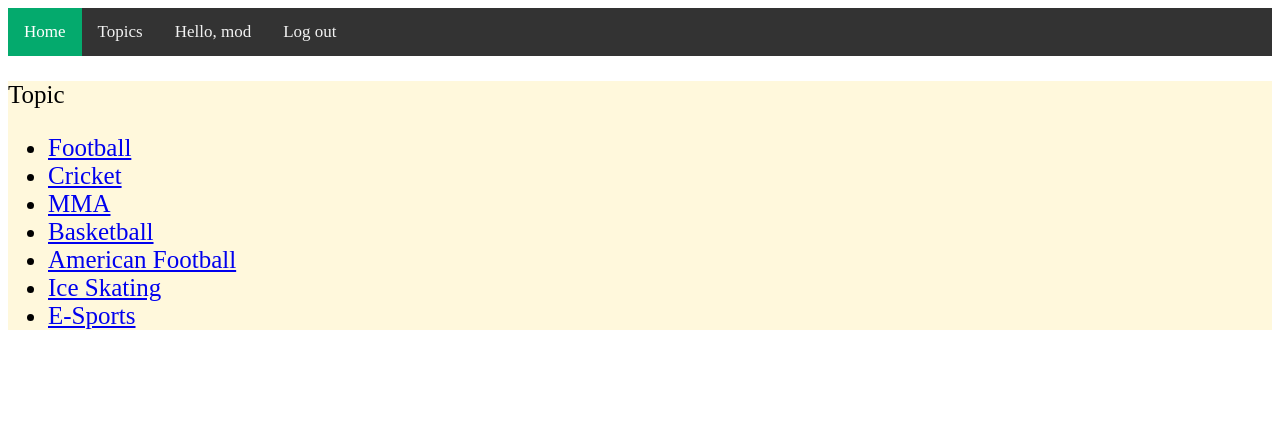
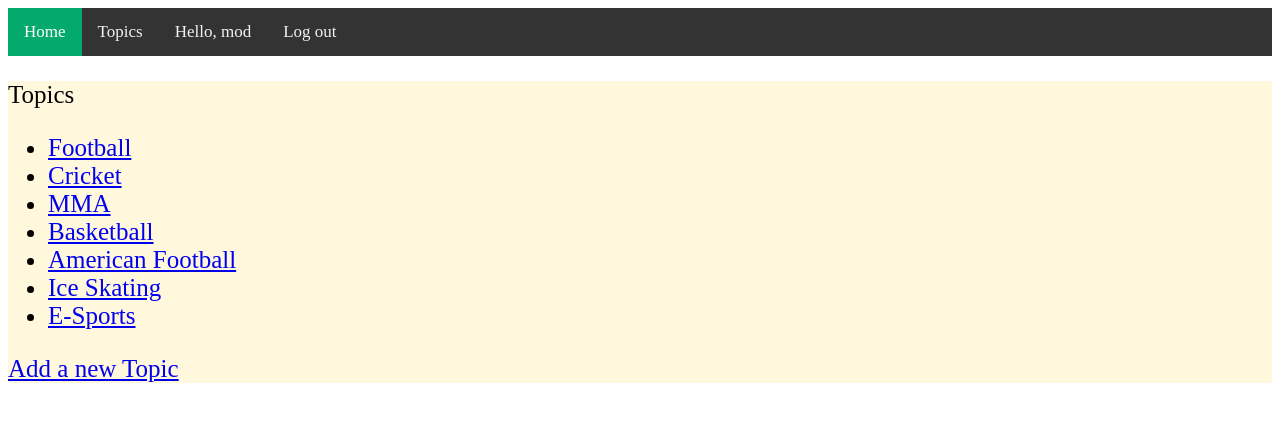
Before and after one commit to Aazat/Blog_Django, a Django app: page /topics/ in a window 1280 px wide. Shown: the top 422 px of the page. Run offline with Django 4.2, Linux system fonts and the light colour scheme; a user stored in the database is signed in; data comes from the database, SQL or seed files in the repository; both versions use the stored data as it was after the commit.

Commit message:
User Authentication, Database Migration, User access modified

```diff
--- a/learning_log/settings.py
+++ b/learning_log/settings.py
@@ -125,3 +125,4 @@ STATIC_URL = 'static/'
 # https://docs.djangoproject.com/en/4.0/ref/settings/#default-auto-field
 
 DEFAULT_AUTO_FIELD = 'django.db.models.BigAutoField'
+LOGIN_URL= 'users:login'
--- a/learning_logs/models.py
+++ b/learning_logs/models.py
@@ -1,10 +1,12 @@
 from django.db import models
 from django.db.models.deletion import CASCADE
+from django.contrib.auth.models import User
 
 class Topic(models.Model):
     """A topic user is learning about"""
     text = models.CharField(max_length=200)
     date_added = models.DateTimeField(auto_now_add=True)
+    owner = models.ForeignKey(User, on_delete=models.CASCADE)
 
     def __str__(self):
         """Return a string representation of the model"""
--- a/learning_logs/templates/learning_logs/topic.html
+++ b/learning_logs/templates/learning_logs/topic.html
@@ -8,11 +8,13 @@
 	<li>
 		<p> {{entry.date_added|date:'M d, Y H:i'}}</p>
 		<p> {{entry.text|linebreaks}}</p>
+		<p> <a href="{% url 'learning_logs:edit_entry' entry.id%}">Edit Entry </a></p>
 	</li>
 
 {% empty %}
 	<li> There are not entries for this topic yet </li>
 {% endfor %}
 </ul>
-
+<br>
+<a href="{% url 'learning_logs:new_entry' topic.id %}"> Add new Entry </a>
 {% endblock content %}
--- a/learning_logs/templates/learning_logs/topics.html
+++ b/learning_logs/templates/learning_logs/topics.html
@@ -1,7 +1,7 @@
 {% extends "learning_logs/base.html" %}
 {% block content %}
 
-<p> Topic </p>
+<p> Topics </p>
 
 <ul>
 	{% for topic in topics %}
@@ -13,4 +13,5 @@
 	{% endfor %}
 </ul>
 
+<a href="{% url 'learning_logs:new_topic' %}"> Add a new Topic </a>
 {% endblock content %}
--- a/learning_logs/urls.py
+++ b/learning_logs/urls.py
@@ -5,5 +5,8 @@ app_name= 'learning_logs'
 urlpatterns= [
 	path('',views.index, name='index'),	# Home page
 	path('topics/',views.topics, name='topics'),	# Topics Page
-	path('topics/<int:topic_id>/',views.topic, name='topic')	# Individual Topic Page
+	path('topics/<int:topic_id>/',views.topic, name='topic'),	# Individual Topic Page
+	path('new_topic/', views.new_topic, name="new_topic"),
+	path('new_entry/<int:topic_id>/', views.new_entry, name="new_entry"),
+	path('edit_entry/<int:entry_id>', views.edit_entry, name="edit_entry"),
 ]
--- a/learning_logs/views.py
+++ b/learning_logs/views.py
@@ -1,18 +1,82 @@
-from django.shortcuts import render
-from .models import Topic
+from django.shortcuts import render, redirect
+from django.contrib.auth.decorators import login_required
+from .models import Topic, Entry
+from .forms import TopicForm, EntryForm
+from django.http import Http404
+
+
 # Create your views here.
 def index(request):
 	""" The home page for learning logs"""
 	return render(request, 'learning_logs/index.html')
 
+@login_required
 def topics(request):
 	"""Show all topics"""
-	topics= Topic.objects.order_by('date_added')
+	topics= Topic.objects.filter(owner= request.user).order_by('date_added')
 	context= {'topics': topics}
 	return render(request, 'learning_logs/topics.html', context)
 
+@login_required
 def topic(request,topic_id):
 	topic= Topic.objects.get(id=topic_id)
+	if topic.owner != request.user:
+		raise Http404
 	entries= topic.entry_set.order_by('-date_added')
 	context= {'topic':topic, 'entries':entries}
 	return render(request, 'learning_logs/topic.html',context)
+
+@login_required
+def new_topic(request):
+	"""Add a new Topic"""
+	if(request.method != 'POST'):
+		form = TopicForm()
+	else:
+		form = TopicForm(data = request.POST)
+		if form.is_valid:
+			new_topic = form.save(commit=False)
+			new_topic.owner = request.user
+			new_topic.save()
+			return redirect('learning_logs:topics')
+	context = {'form':form}
+
+	return render(request, 'learning_logs/new_topic.html', context)
+
+@login_required
+def new_entry(request, topic_id):
+	"""Add a new Entry"""
+	topic = Topic.objects.get(id=topic_id)
+
+	if(topic.owner != request.user):
+		raise Http404
+
+	if(request.method != 'POST'):
+		form = EntryForm()
+	else:
+		form = EntryForm(data= request.POST)
+		if(form.is_valid):
+			new_entry = form.save(commit= False)
+			new_entry.topic = topic
+			new_entry.save()
+			return redirect('learning_logs:topic', topic_id=topic_id)
+	context = {"topic":topic, "form":form}
+	return render(request, 'learning_logs/new_entry.html', context)
+
+@login_required
+def edit_entry(request, entry_id):
+	entry = Entry.objects.get(id= entry_id)
+	topic = entry.topic
+
+	if topic.owner != request.user:
+		raise Http404
+
+	if(request.method != 'POST'):
+		form = EntryForm(instance= entry)
+
+	else:
+		form = EntryForm(instance=entry, data=request.POST)
+		if form.is_valid():
+			form.save()
+			return redirect('learning_logs:topic', topic_id=topic.id)
+	context = {'entry':entry, 'topic':topic, 'form':form}
+	return render(request, 'learning_logs/edit_entry.html', context)
```
Also changed, not shown: learning_logs/forms.py (added, +15 -0 lines), learning_logs/templates/learning_logs/edit_entry.html (added, +14 -0 lines), learning_logs/templates/learning_logs/new_entry.html (added, +13 -0 lines), learning_logs/templates/learning_logs/new_topic.html (added, +12 -0 lines), db.sqlite3, learning_logs/migrations/0003_topic_owner.py (added).
